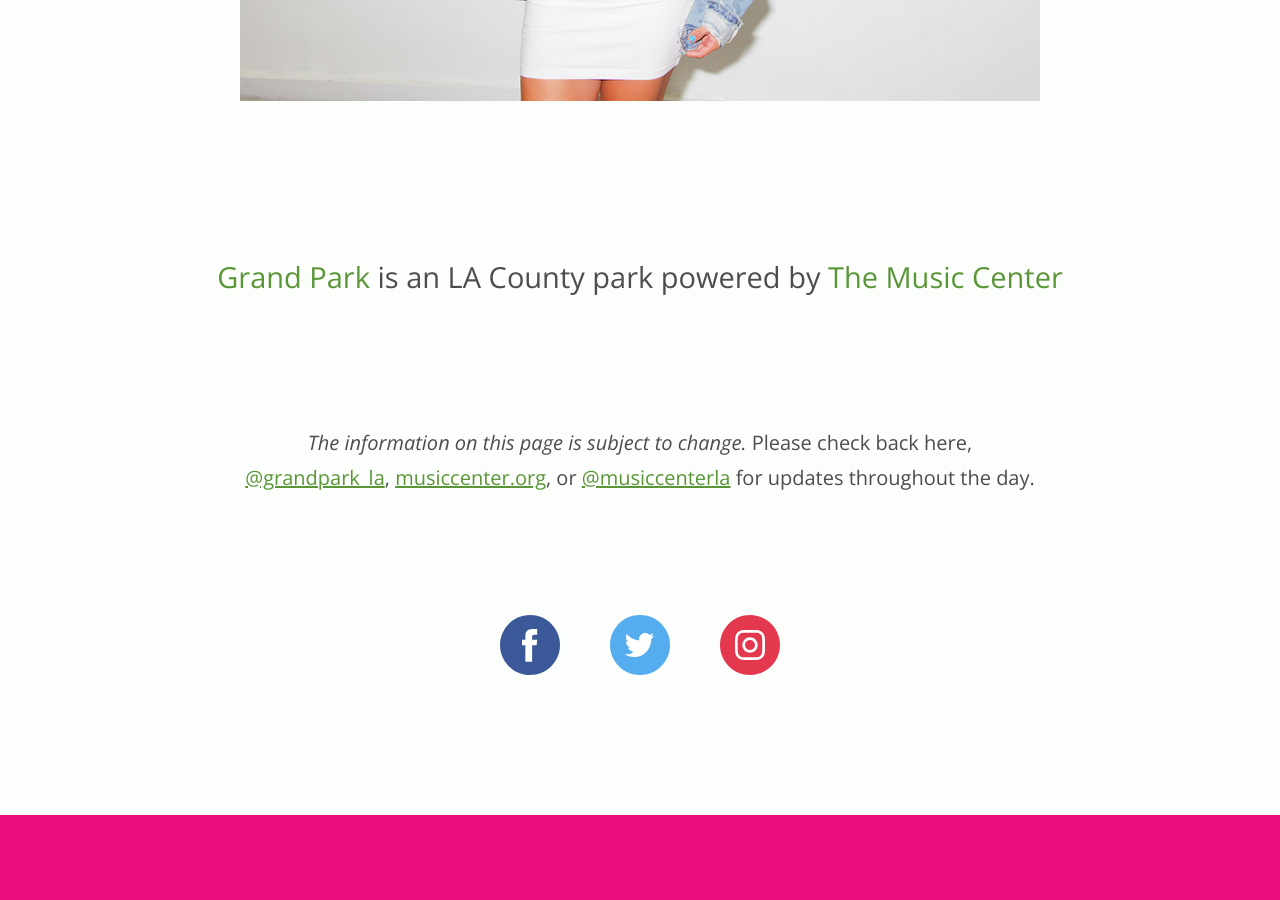
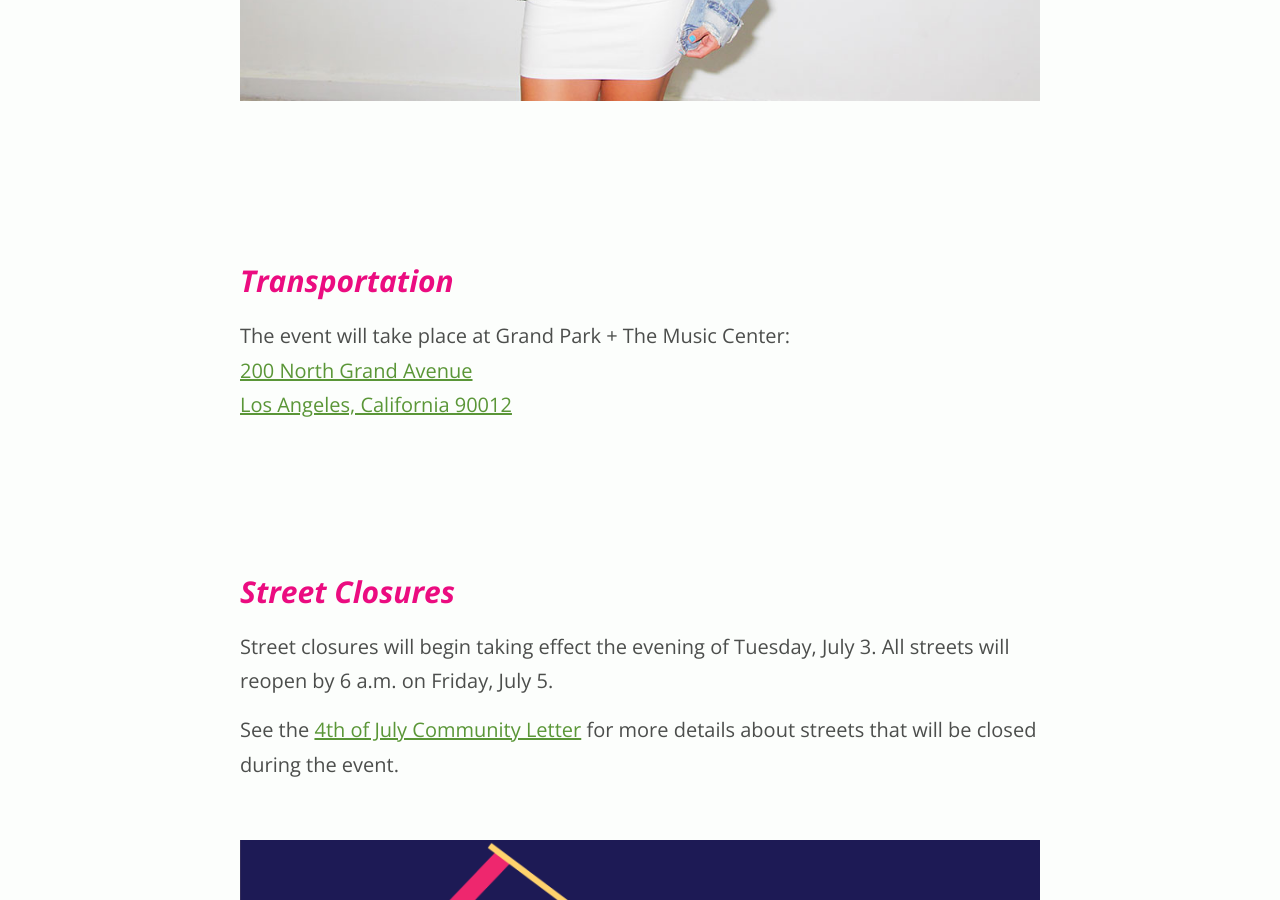
Before and after one commit to grandparkla/july4, a Jekyll site: the page built from index.markdown, in a window 1280 px wide and 900 px high, scrolled down 13677 px. Built offline with Jekyll 4.4.1, drawn with Linux system fonts in a browser that asks for light colours.

Commit message:
Add street closure information

```diff
--- a/index.markdown
+++ b/index.markdown
@@ -4,11 +4,11 @@
 
 * [Safety](#safety)
 * [Artists](#featured-artists)
+* [Transportation](#transportation)
 
 {% comment %}
 * [Schedule](#event-schedule)
 * [Map](#event-map)
-* [Transportation](#transportation)
 {% endcomment %}
 
 **Hey Los Angeles!**, we look forward to seeing you this July 4th for the USA’s b-day, where we will make wishes and celebrate our dreams. Let’s enjoy the beautiful day, chill, munch, dance, splash, play, and top it off with fireworks under the DTLA skyline.
@@ -223,6 +223,12 @@
 <figure><img src="/images/music-artists/compressed/dj-lez-lee.jpg" alt="DJ Lez Lee" /></figure>
 
 
+
+
+
+
+
+
 {% comment %}
 
 ## Event Schedule
@@ -292,6 +298,29 @@
 : **Crafts:** Create your own colorful bracelet symbolizing  everything you love: Community, Family, and of course, Peace and love!
 -->
 
+
+
+## Transportation
+
+The event will take place at Grand Park + The Music Center:<br />
+[200 North Grand Avenue<br />Los Angeles, California 90012](https://www.google.com/maps/place/Grand%20Park%20LA/@34.056329,-118.246771,16z/data=!4m5!3m4!1s0x0:0xebf5893d7caaf0de!8m2!3d34.0563289!4d-118.2467713?ll=34.056329,-118.246771&z=16&t=m&hl=en-US&gl=US&mapclient=embed&cid=17002646865384763614)
+
+## Street Closures
+
+Street closures will begin taking effect the evening of Tuesday, July 3. All streets will reopen by 6 a.m. on Friday, July 5.
+
+See the [4th of July Community Letter](/uploads/programs/4thofjuly/4thofjuly-2019-community-letter.pdf) for more details about streets that will be closed during the event.
+
+<figure>
+<div>
+<a href="(/4thofjuly-2019-community-letter.pdf">
+<img src="/images/street-closures.png" width="500" alt="Olive Street, Hill Street, Broadway, and Spring Street will be closed in the area around Grand Park (between Temple Street and 2nd Street). 1st Street and 2nd street will also be closed in the area around Grand Park (between Grand Avenue and Main Street)." />
+</a>
+</div>
+
+</figure>
+
+
 {% comment %}
 
 ## Event Map
@@ -311,6 +340,12 @@
 [200 North Grand Avenue<br />Los Angeles, California 90012](https://www.google.com/maps/place/Grand%20Park%20LA/@34.056329,-118.246771,16z/data=!4m5!3m4!1s0x0:0xebf5893d7caaf0de!8m2!3d34.0563289!4d-118.2467713?ll=34.056329,-118.246771&z=16&t=m&hl=en-US&gl=US&mapclient=embed&cid=17002646865384763614)
 
 {% endcomment %}
+
+
+
+
+
+
 
 
 {% comment %}
```
Also changed, not shown: images/street-closures-landscape.png (deleted), images/street-closures-portrait.png (deleted), images/street-closures.png, 2 other files.
